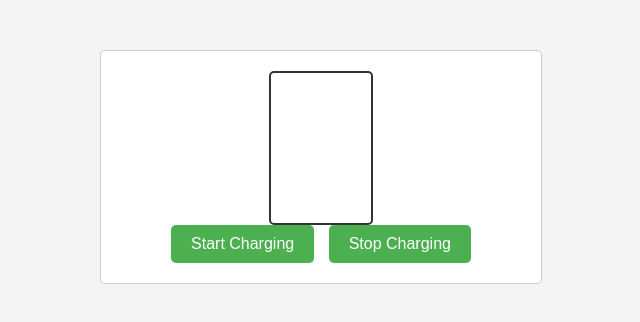
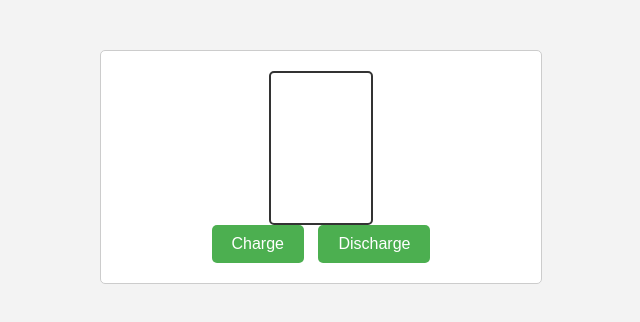
Before and after one commit to leonkraversky/project1, a plain HTML site: page index.html in a window 1280 px wide. Shown: the whole page, without its empty margins (319-959 px from the left). Drawn offline with Linux system fonts and the light colour scheme.

Commit message:
Update index.html

```diff
--- a/index.html
+++ b/index.html
@@ -11,8 +11,8 @@
         <div class="battery">
             <div class="battery-level" id="batteryLevel"></div>
         </div>
-        <button onclick="startCharging()">Start Charging</button>
-        <button onclick="stopCharging()">Stop Charging</button>
+        <button onclick="startCharging()">Charge</button>
+        <button onclick="stopCharging()">Discharge</button>
     </div>
 
     <script src="battery-charge-simulation/script.js"></script>
```
